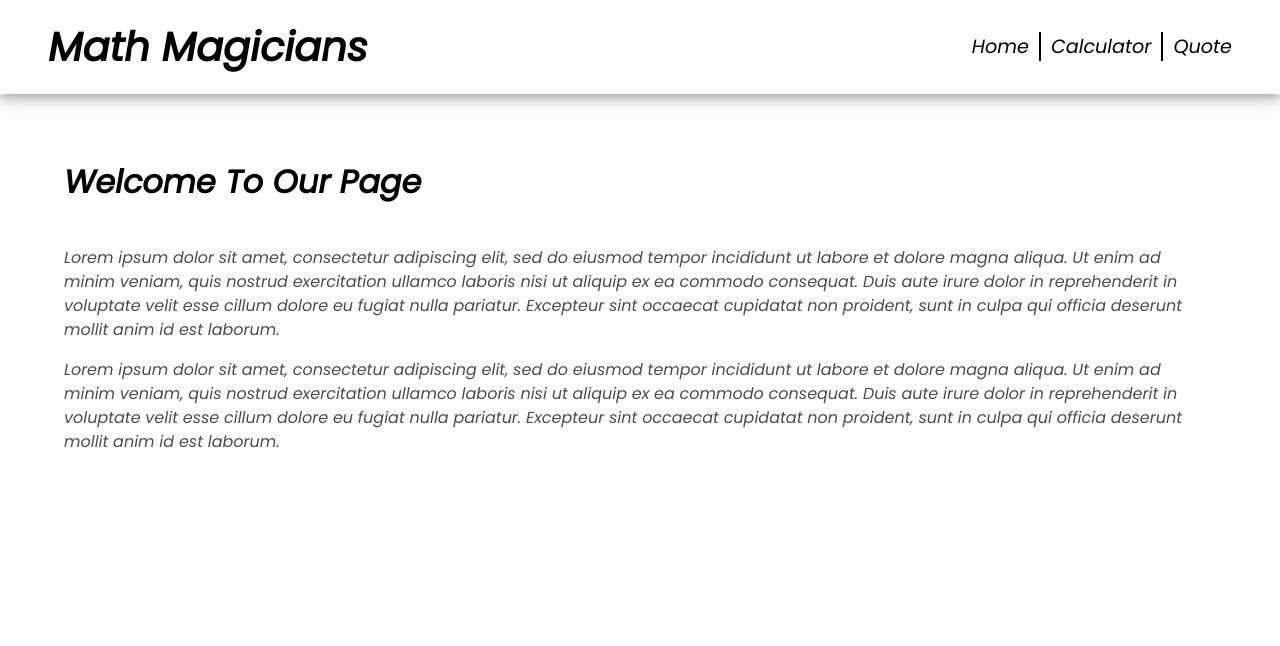
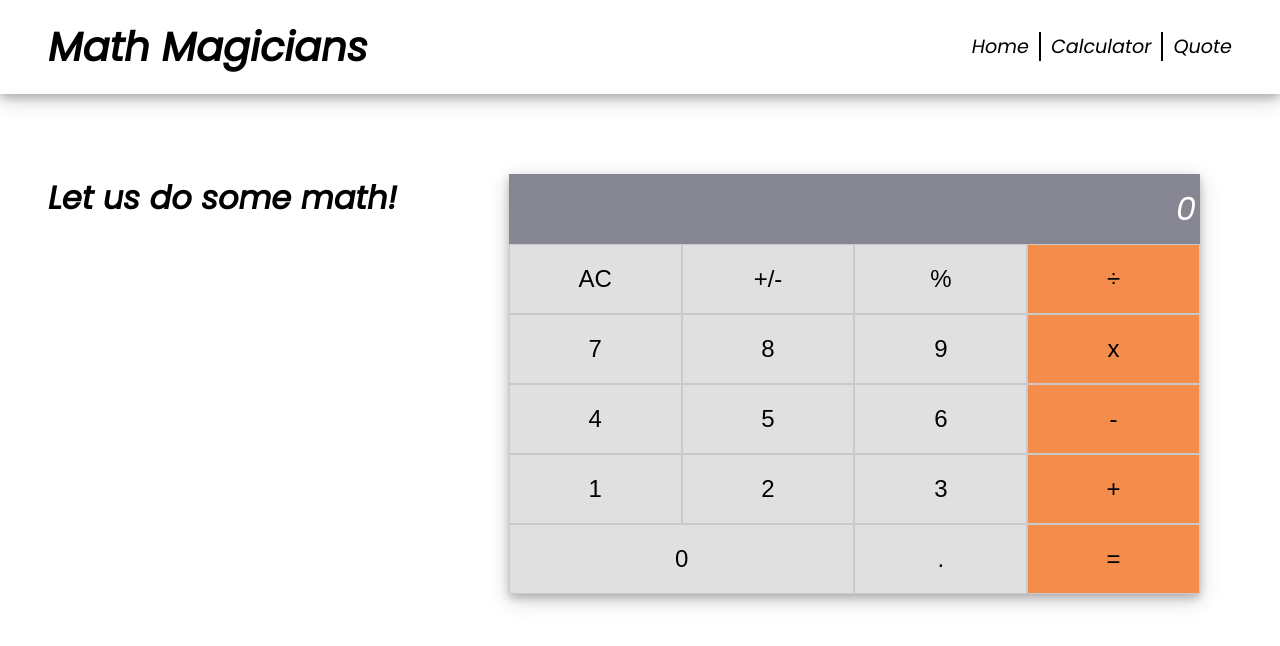
Before and after one commit to Sonickmumba/math-magicians, a React (Create React App) app: page / in a window 1280 px wide. Shown: the top 646 px of the page. Built offline with nearby package versions, Linux system fonts and the light colour scheme.

Commit message:
Update header links

```diff
--- a/src/App.js
+++ b/src/App.js
@@ -10,8 +10,8 @@
   <BrowserRouter>
     <Header />
     <Routes>
-      <Route path="/" element={<Home />} />
-      <Route path="/calculator" element={<Calculator />} />
+      <Route path="/" element={<Calculator />} />
+      <Route path="/home" element={<Home />} />
       <Route path="/quote" element={<Quote />} />
     </Routes>
   </BrowserRouter>
--- a/src/pages/NavLinks.js
+++ b/src/pages/NavLinks.js
@@ -5,11 +5,11 @@
   <nav id="navbar-container">
     <ul className="navbar-items">
       <li className="nav-link">
-        <Link to="/">Home</Link>
+        <Link to="/home">Home</Link>
       </li>
       <span className="vertical-line" />
       <li className="nav-link">
-        <Link to="/calculator">Calculator</Link>
+        <Link to="/">Calculator</Link>
       </li>
       <span className="vertical-line" />
       <li className="nav-link">
```
